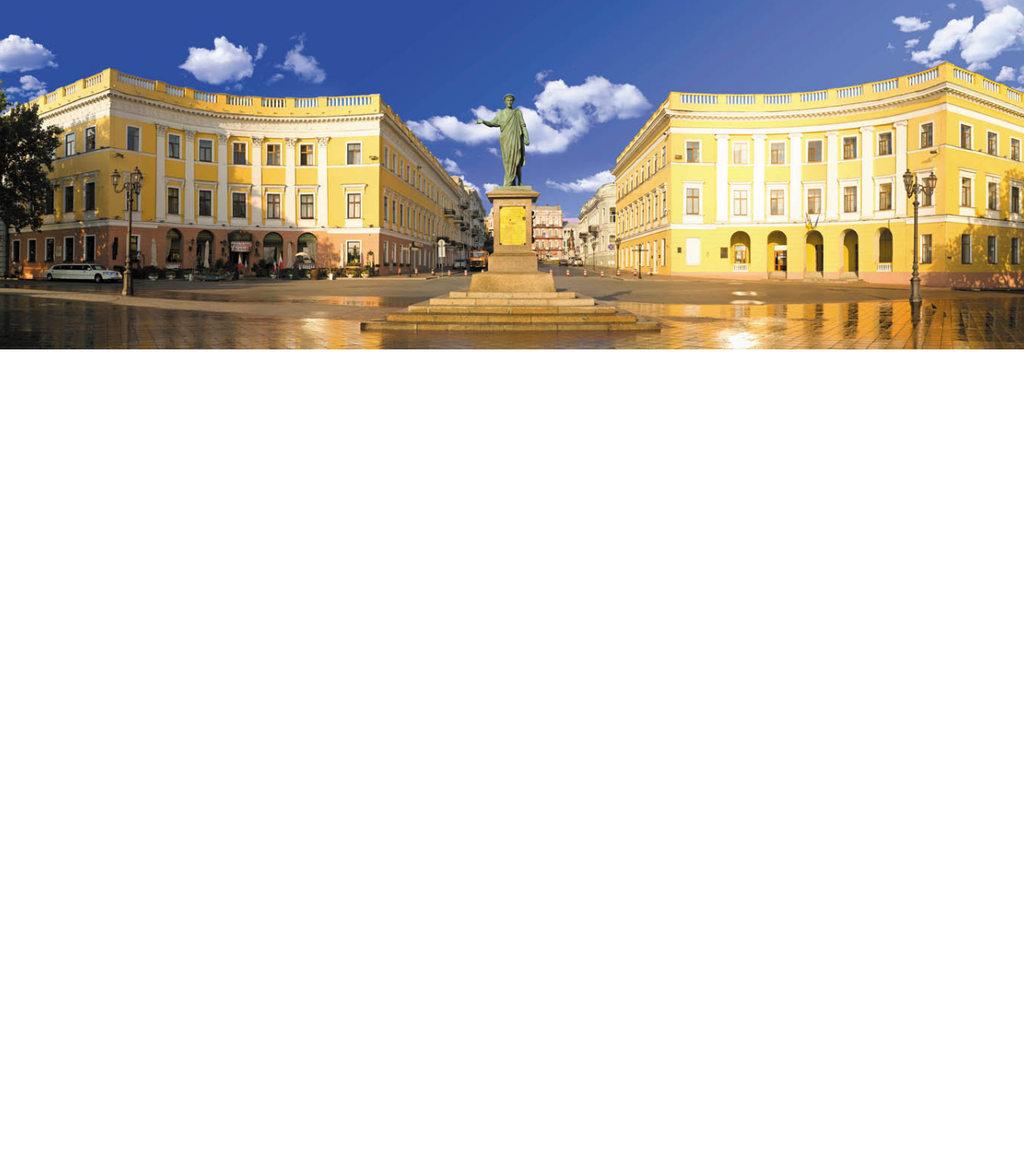
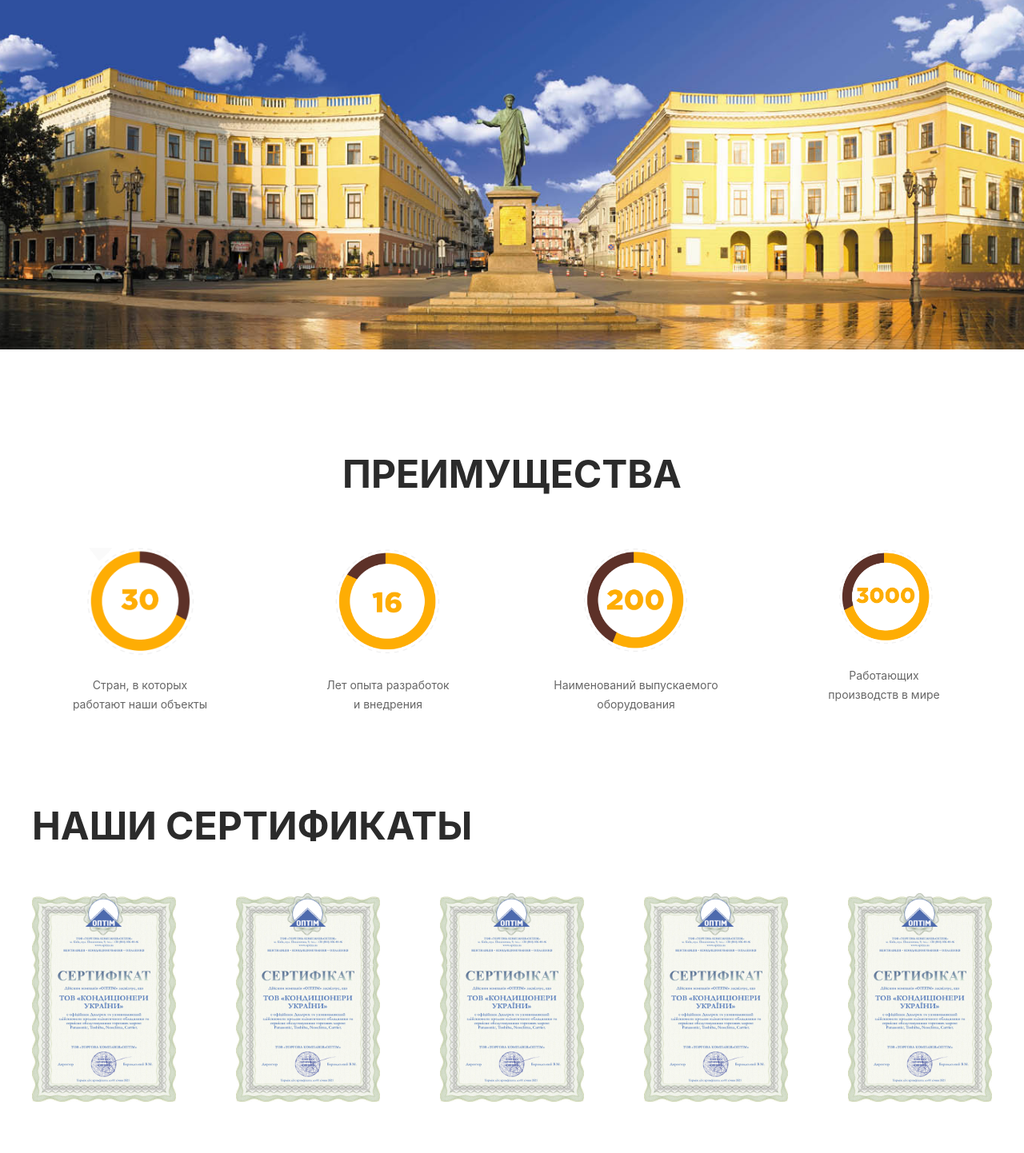
Before and after one commit to nozimnegmatov0010/teamwork4, a website: page src/muhammad.html in a window 1280 px wide. Shown: the part 2663-4105 px from the top of the page at 80% size. Before the commit the page ends 3156 px from the top, so only its background shows below. Drawn offline with nearby package versions, Linux system fonts and the light colour scheme; files that its build step writes are made by us from their sources.

Commit message:
section 5 page 6

```diff
--- a/src/muhammad.html
+++ b/src/muhammad.html
@@ -253,6 +253,76 @@
     </div>
 </div>
 
+
+
+<div class="w-full bg-white pt-16 pb-16">
+    <div class="lg:max-w-[1200px] max-w-[90%] m-auto">
+
+        <h1 class="text-center text-[28px] lg:text-[48px] font-bold text-[#2B2B2B]">
+            ПРЕИМУЩЕСТВА
+        </h1>
+
+        <div class="grid grid-cols-1 sm:grid-cols-2 lg:grid-cols-4 gap-10 mt-14">
+
+
+            <div class="flex flex-col items-center text-center">
+                <img src="./nmkimages/scr2.png" alt="" class="w-[140px]">
+                <p class="text-[14px] text-[#666666] mt-6 leading-6">
+                    Стран, в которых <br> работают наши объекты
+                </p>
+            </div>
+
+
+            <div class="flex flex-col items-center text-center">
+                <img src="./nmkimages/Screenshot 2026-07-01 002207.png" alt="" class="w-[140px]">
+                <p class="text-[14px] text-[#666666] mt-6 leading-6">
+                    Лет опыта разработок <br> и внедрения
+                </p>
+            </div>
+
+
+            <div class="flex flex-col items-center text-center">
+                <img src="./nmkimages/Screenshot 2026-07-01 002228.png" alt="" class="w-[140px]">
+
+                <p class="text-[14px] text-[#666666] mt-6 leading-6">
+                    Наименований выпускаемого <br> оборудования
+                </p>
+            </div>
+
+
+            <div class="flex flex-col items-center text-center">
+                <img src="./nmkimages/Screenshot 2026-07-01 002244.png" alt="" class="w-[140px]">
+
+                <p class="text-[14px] text-[#666666] mt-6 leading-6">
+                    Работающих <br> производств в мире
+                </p>
+            </div>
+
+        </div>
+    </div>
+</div>
+
+
+<div class="w-full bg-white pt-10 pb-16">
+    <div class="lg:max-w-[1200px] max-w-[90%] m-auto">
+
+        <h1 class="text-[28px] lg:text-[48px] font-bold text-[#2B2B2B]">
+            НАШИ СЕРТИФИКАТЫ
+        </h1>
+
+        <div class="flex flex-wrap justify-center lg:justify-between gap-6 mt-12">
+
+            <img src="./nmkimages/certificate.jpg" alt="" class="w-[180px]">
+            <img src="./nmkimages/certificate.jpg" alt="" class="w-[180px]">
+            <img src="./nmkimages/certificate.jpg" alt="" class="w-[180px]">
+            <img src="./nmkimages/certificate.jpg" alt="" class="w-[180px]">
+            <img src="./nmkimages/certificate.jpg" alt="" class="w-[180px]">
+
+        </div>
+
+    </div>
+</div>
+
 </body>
 
 </html>
```
Also changed, not shown: src/nmkimages/Screenshot 2026-07-01 002207.png (added), src/nmkimages/Screenshot 2026-07-01 002228.png (added), src/nmkimages/Screenshot 2026-07-01 002244.png (added), src/nmkimages/certificate.jpg (added), src/nmkimages/scr2.png (added).
